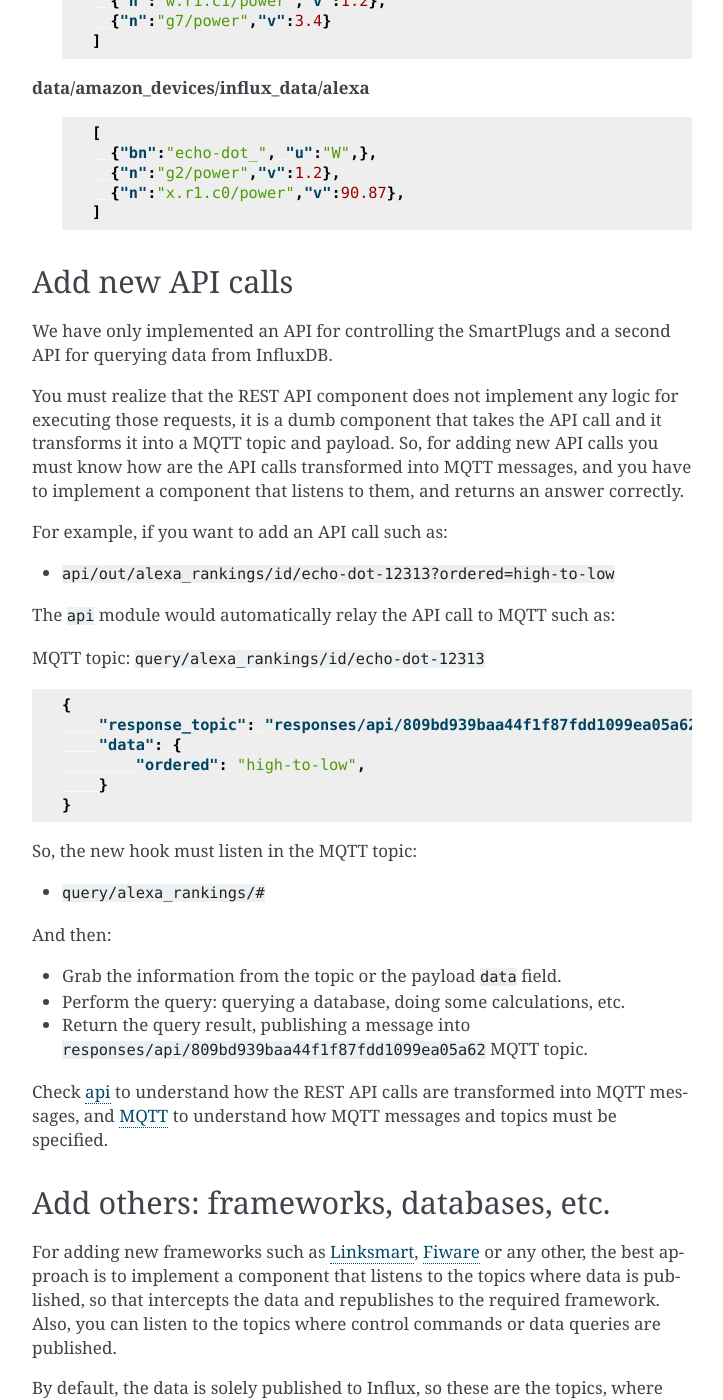
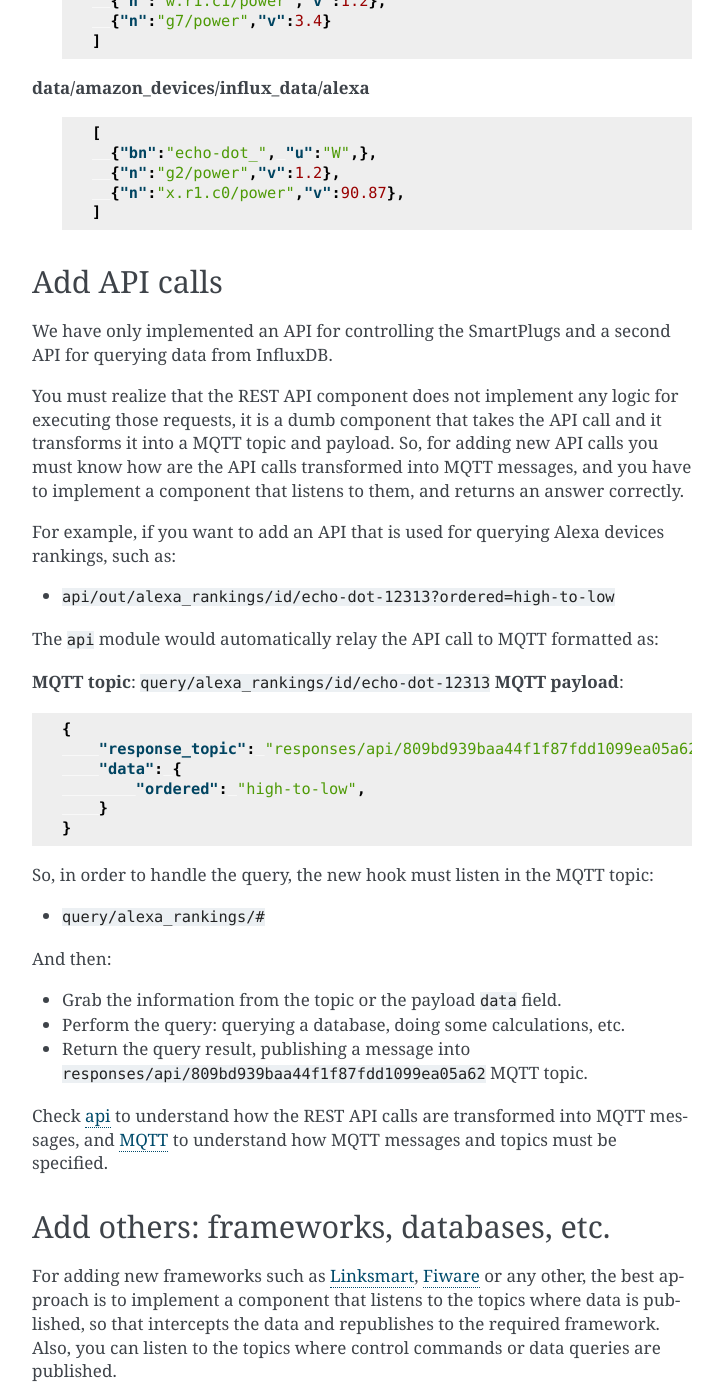
Before and after one commit to morelab/toad_docs, a Sphinx documentation site: the page built from docs/source/extensibility.rst, in a window 1280 px wide and 1400 px high, scrolled down 1302 px. Shown: the whole window, without its empty margins (388-1111 px from the left). Built offline with Sphinx 7.4.7, drawn with Linux system fonts in a browser that asks for light colours; some of the changed text lies outside the part shown.

Commit message:
Improved 'Add new API call' documentation

```diff
--- a/docs/source/extensibility.rst
+++ b/docs/source/extensibility.rst
@@ -70,8 +70,8 @@ Some examples:
 
 
 
-Add new API calls
-------------------
+Add API calls
+--------------
 We have only implemented an API for controlling the SmartPlugs
 and a second API for querying data from InfluxDB.
 
@@ -82,25 +82,27 @@ and payload. So, for adding new API calls you must know how are
 the API calls transformed into MQTT messages, and you have to
 implement a component that listens to them, and returns an answer correctly.
 
-For example, if you want to add an API call such as:
+For example, if you want to add an API that is used for querying Alexa devices rankings,
+such as:
 
 * :code:`api/out/alexa_rankings/id/echo-dot-12313?ordered=high-to-low`
 
-The :code:`api` module would automatically relay the API call to MQTT such as:
+The :code:`api` module would automatically relay the API call to MQTT formatted as:
 
-MQTT topic: :code:`query/alexa_rankings/id/echo-dot-12313`
+**MQTT topic**: :code:`query/alexa_rankings/id/echo-dot-12313`
+**MQTT payload**:
 
 .. code-block:: json
 
     {
-        "response_topic": "responses/api/809bd939baa44f1f87fdd1099ea05a62"
+        "response_topic": "responses/api/809bd939baa44f1f87fdd1099ea05a62",
         "data": {
             "ordered": "high-to-low",
         }
     }
 
 
-So, the new hook must listen in the MQTT topic:
+So, in order to handle the query, the new hook must listen in the MQTT topic:
 
 * :code:`query/alexa_rankings/#`
 
```
